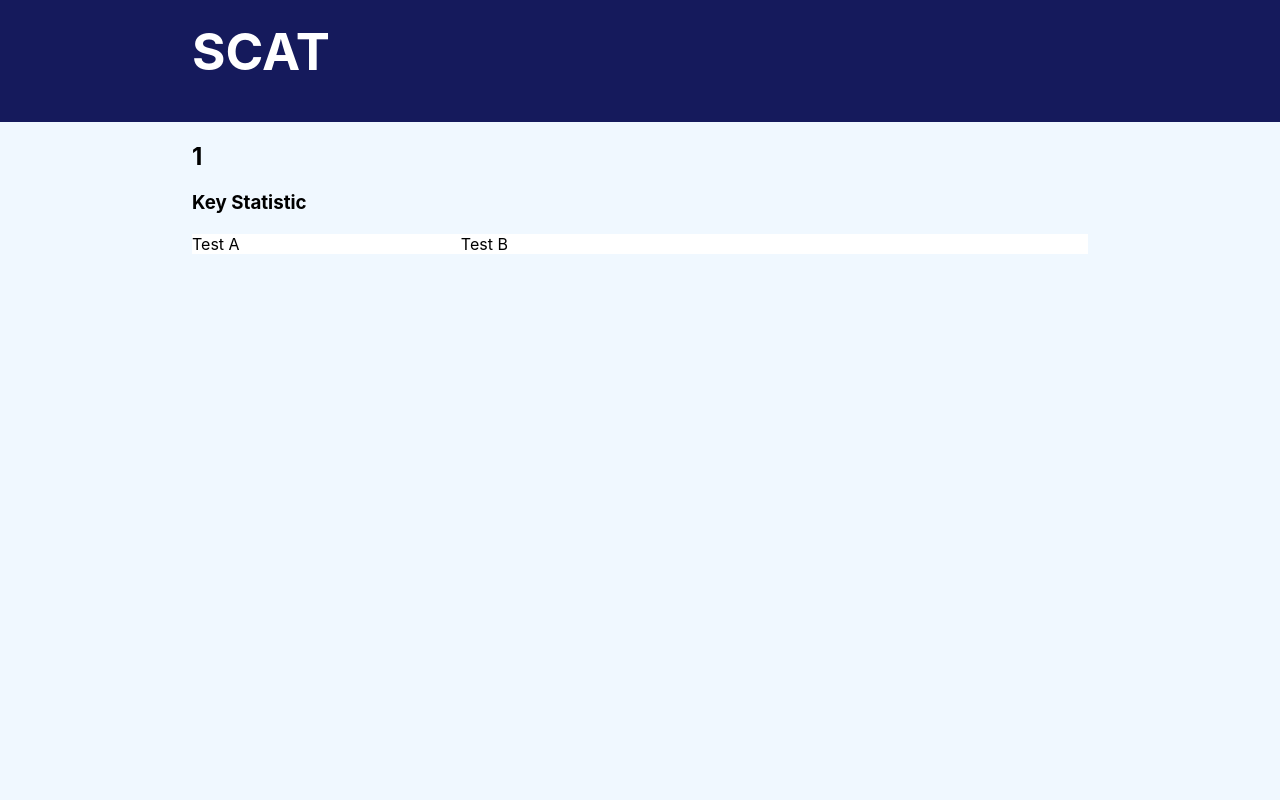
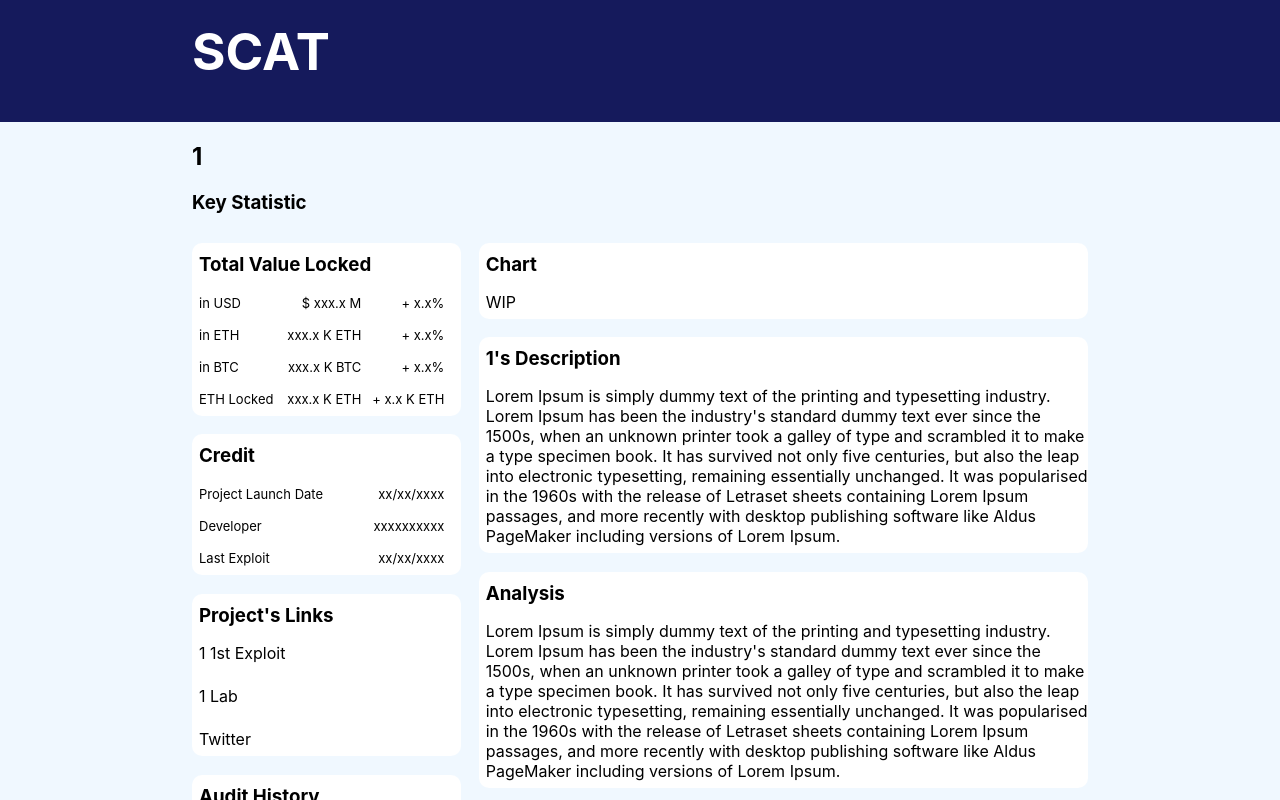
Before and after one commit to SaltAtWork/CE_Smart_Contract_Audit, a React (Create React App) app in the folder scat-web/: page /info/1 in a window 1280 px wide. Shown: the top 800 px of the page. Built offline with nearby package versions, Linux system fonts and the light colour scheme.

Commit message:
InfoPage Component Included - 10/19/2021

```diff
--- a/scat-web/src/App.css
+++ b/scat-web/src/App.css
@@ -1,3 +1,9 @@
+*{
+  box-sizing: border-box;
+}
+h3{
+  margin-bottom: 10px;
+}
 .row::after {
   content: "";
   clear: both;
@@ -5,11 +11,10 @@
 }
 #bg {
   background-color: aliceblue;
-  height: 100%;
+  min-height: 100vh;
   position: absolute;
   left: 0;
   width: 100%;
-  overflow: hidden;
 }
 #title {
   background-color: #151a5c;
@@ -49,7 +54,7 @@
   padding: 8px;
   margin-right: 8px;
   border-style: solid;
-  border-color: #e7e5e5;
+  border-color: #f7f7f7;
   border-radius: 7px 7px 0px 0px;
   text-align: center;
   background-color: white;
@@ -82,31 +87,67 @@
   height: 70px;
   cursor: pointer;
 }
-tr:nth-child(even) {background-color: #d4d4d4;}
+#defitable tr:nth-child(even) {background-color: #d4d4d4;}
 
 #infotitle{
   margin-left: 15%;
-  margin-bottom: 20px;
+  margin-bottom: 10px;
   margin-right: 15%;
 }
 
-#infopage{
-  display: grid;
-  grid-template-columns: 30% 70%;
+.infopage{
   text-align: left;
   margin-left: 15%;
   margin-bottom: 20px;
   margin-right: 15%;
 }
-#infoitem-a{
-  grid-column: 1/2;
-  margin-bottom: 20px;
+.infolist-a{
+  float: left;
+  width: 30%;
+}
+.infolist-b{
+  float: right;
+  width: 68%;
+}
+div[class="infoitem"]{
+  width: 100%;
+  border-radius: 10px 10px 10px 10px;
+  margin-bottom: 10px;
   background-color: white;
 }
-#infoitem-b{
-  grid-column: 2/3;
-  margin-bottom: 20px;
-  background-color: white;
+[class="infoitem"] h3{
+  padding-left: 7px;
+  padding-top: 10px;
+}
+[class="infoitem"] table{
+  margin-left: 0px;
+  width: 95%;
+}
+[class="infoitem"] tr{
+  font-size: 13px;
+  height: 30px;
+  margin: 0px;
+}
+[class="infoitem"] p{
+  padding-left: 7px;
+  padding-bottom: 7px;
+}
+
+td[id="head"]{
+  text-align: left;
+}
+td[id="data"]{
+  text-align: right;
+}
+
+a{
+  color: black;
+  text-decoration: none;
+}
+
+a:hover{
+  color:#151a5c;
+  text-decoration: underline;
 }
 
 .col-1 {width: 8.33%;}
--- a/scat-web/src/components/InfoPage.js
+++ b/scat-web/src/components/InfoPage.js
@@ -1,21 +1,175 @@
 import {Link} from 'react-router-dom'
 
+function TVLTable(props){
+    const {name} = props;
+    return(
+        <div class="infoitem">
+            <h3>
+                Total Value Locked
+            </h3>
+            <table>
+                <tr>
+                    <td id="head">in USD</td>
+                    <td id="data">$ xxx.x M</td>
+                    <td id="data">+ x.x%</td>
+                </tr>
+                <tr>
+                    <td id="head">in ETH</td>
+                    <td id="data">xxx.x K ETH</td>
+                    <td id="data">+ x.x%</td>
+                </tr>
+                <tr>
+                    <td id="head">in BTC</td>
+                    <td id="data">xxx.x K BTC</td>
+                    <td id="data">+ x.x%</td>
+                </tr>
+                <tr>
+                    <td id="head">ETH Locked</td>
+                    <td id="data">xxx.x K ETH</td>
+                    <td id="data">+ x.x K ETH</td>
+                </tr>
+            </table>
+        </div>
+    );
+}
+
+function CreditComponent(props){
+    const {name} = props;
+    return(
+        <div class="infoitem">
+            <h3>
+                Credit
+            </h3>
+            <table>
+                <tr>
+                    <td id="head">Project Launch Date</td>
+                    <td id="data">xx/xx/xxxx</td>
+                </tr>
+                <tr>
+                    <td id="head">Developer</td>
+                    <td id="data">xxxxxxxxxx</td>
+                </tr>
+                <tr>
+                    <td id="head">Last Exploit</td>
+                    <td id="data">xx/xx/xxxx</td>
+                </tr>
+            </table>
+        </div>
+    );
+}
+
+function LinkComponent(props){
+    const {name} = props;
+    return(
+        <div class="infoitem">
+            <h3>
+                Project's Links
+            </h3>
+            <p><a href="#">{name} 1st Exploit</a></p>
+            <p><a href="#">{name} Lab</a></p>
+            <p><a href="https://www.twitter.com">Twitter</a></p>
+        </div>
+    );
+}
+
+function AuditHistoryComponent(props){
+    const {name} = props;
+    return(
+        <div class="infoitem">
+            <h3>
+                Audit History
+            </h3>
+            <p><a href="#">xxxxxxxxxx - xx/xx/xxxx</a></p>
+            <p><a href="#">xxxxxxxxxx - xx/xx/xxxx</a></p>
+            <p><a href="#">xxxxxxxxxx - xx/xx/xxxx</a></p>
+        </div>
+    );
+}
+
+function ChartComponent(props){
+    const {name} = props;
+    return(
+        <div class="infoitem">
+            <h3>
+                Chart
+            </h3>
+            <p>WIP</p>
+        </div>
+    );
+}
+
+function DescriptionComponent(props){
+    const {name} = props;
+    return(
+        <div class="infoitem">
+            <h3>{name}'s Description</h3>
+            <p>Lorem Ipsum is simply dummy text of the printing and typesetting industry. Lorem Ipsum has been the industry's standard dummy text ever since the 1500s, when an unknown printer took a galley of type and scrambled it to make a type specimen book. It has survived not only five centuries, but also the leap into electronic typesetting, remaining essentially unchanged. It was popularised in the 1960s with the release of Letraset sheets containing Lorem Ipsum passages, and more recently with desktop publishing software like Aldus PageMaker including versions of Lorem Ipsum.</p>
+        </div>
+    );
+}
+
+function AnalysisComponent(props){
+    const {name} = props;
+    return(
+        <div class="infoitem">
+            <h3>Analysis</h3>
+            <p>Lorem Ipsum is simply dummy text of the printing and typesetting industry. Lorem Ipsum has been the industry's standard dummy text ever since the 1500s, when an unknown printer took a galley of type and scrambled it to make a type specimen book. It has survived not only five centuries, but also the leap into electronic typesetting, remaining essentially unchanged. It was popularised in the 1960s with the release of Letraset sheets containing Lorem Ipsum passages, and more recently with desktop publishing software like Aldus PageMaker including versions of Lorem Ipsum.</p>
+        </div>
+    );
+}
+
+function ExploitCaseComponent(props){
+    const {name} = props;
+    return(
+        <div class="infoitem">
+            <h3>Exploited Case</h3>
+            <p>19 October 2021</p>
+            <t></t>
+            <p>&emsp;Lorem Ipsum is simply dummy text of the printing and typesetting industry. Lorem Ipsum has been the industry's standard dummy text ever since the 1500s, when an unknown printer took a galley of type and scrambled it to make a type specimen book. It has survived not only five centuries, but also the leap into electronic typesetting, remaining essentially unchanged. It was popularised in the 1960s with the release of Letraset sheets containing Lorem Ipsum passages, and more recently with desktop publishing software like Aldus PageMaker including versions of Lorem Ipsum.</p>
+        </div>
+    );
+}
+
+function OurAnalysisComponent(props){
+    const {name} = props;
+    return(
+        <div class="infoitem">
+            <h3>Smart Contract Auditing Result</h3>
+            <p>Lorem Ipsum is simply dummy text of the printing and typesetting industry. Lorem Ipsum has been the industry's standard dummy text ever since the 1500s, when an unknown printer took a galley of type and scrambled it to make a type specimen book. It has survived not only five centuries, but also the leap into electronic typesetting, remaining essentially unchanged. It was popularised in the 1960s with the release of Letraset sheets containing Lorem Ipsum passages, and more recently with desktop publishing software like Aldus PageMaker including versions of Lorem Ipsum.</p>
+        </div>
+    );
+}
+
 function InfoPage(props){
+    const name=props.match.params.name;
     return(
         <div>
             <div id="title">
                 <Link to="/" style={{textDecoration: 'none'}}><h1>SCAT</h1></Link>
             </div>
             <div id="infotitle">
-                <h2>{props.match.params.name}</h2>
+                <h2>{name}</h2>
                 <h3>Key Statistic</h3>
             </div>
-            <div id="infopage">
-                <div id="infoitem-a">Test A</div>
-                <div id="infoitem-b">Test B</div>
+            <div class="infopage">
+                <div class="infolist-a">
+                    <TVLTable name={name} />
+                    <CreditComponent name={name} />
+                    <LinkComponent name={name} />
+                    <AuditHistoryComponent name={name} />
+                </div>
+                <div class="infolist-b">
+                    <ChartComponent name={name} />
+                    <DescriptionComponent name={name} />
+                    <AnalysisComponent name={name} />
+                    <ExploitCaseComponent name={name} />
+                    <OurAnalysisComponent name={name} />
+                </div>
             </div>
         </div>
     );
 }
 
 export default InfoPage;
+
+//
```
